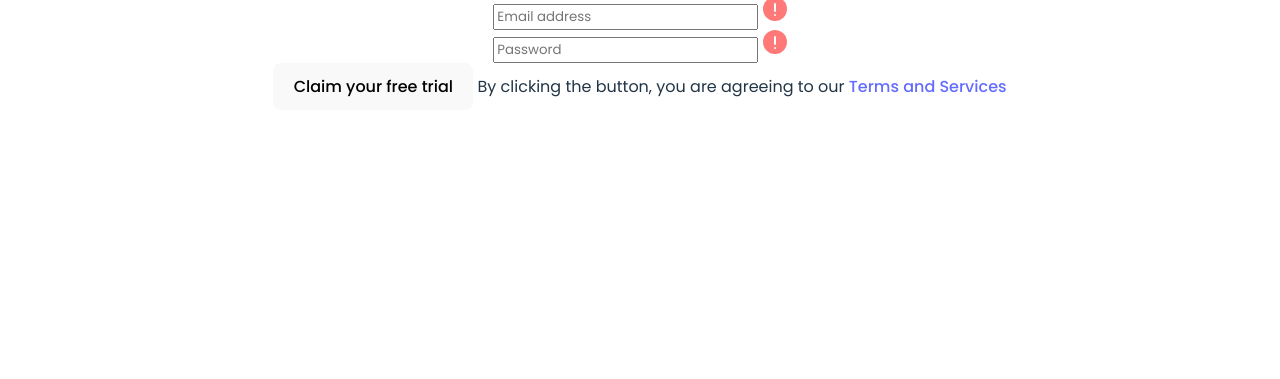
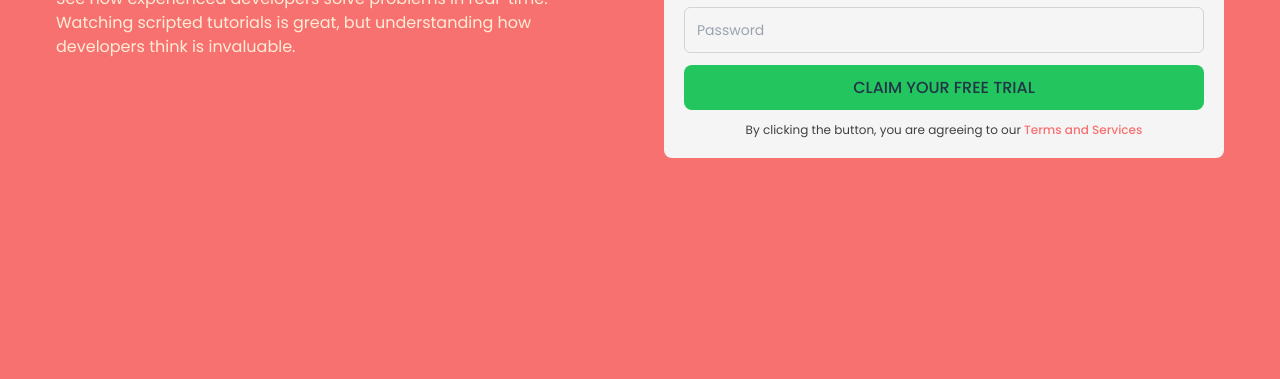
Before and after one commit to AnazAnoiar69/sign-up-form-1, a website built with Vite: page index.html in a window 1280 px wide. Shown: the part 485-864 px from the top of the page. Before the commit the page ends 800 px from the top, so only its background shows below. Built offline with nearby package versions, Linux system fonts and the light colour scheme; files whose address does not match are found by name.

Commit message:
tw deploy 3

```diff
--- a/index.html
+++ b/index.html
@@ -3,8 +3,9 @@
   <head>
     <meta charset="UTF-8" />
     <link rel="icon" type="image/svg+xml" href="/vite.svg" />
-    <link rel="stylesheet" href="./dist/output.css" />
+    <link rel="stylesheet" href="./index.css">
     <link rel="stylesheet" href="./main.css">
+    <script src="https://cdn.tailwindcss.com"></script>
     <meta name="viewport" content="width=device-width, initial-scale=1.0" />
     <link rel="preconnect" href="https://fonts.googleapis.com" />
     <link rel="preconnect" href="https://fonts.gstatic.com" crossorigin />
--- a/tailwind.config.cjs
+++ b/tailwind.config.cjs
@@ -1,6 +1,6 @@
 /** @type {import('tailwindcss').Config} */
 module.exports = {
-  content: ["./index.html", "./**/*.{js,ts,jsx,tsx}"],
+  content: ["./index.html", "./*.{js,ts,jsx,tsx}"],
   theme: {
     extend: {},
   },
```
Also changed, not shown: package.json (+20 -18 lines), 1 other file.
